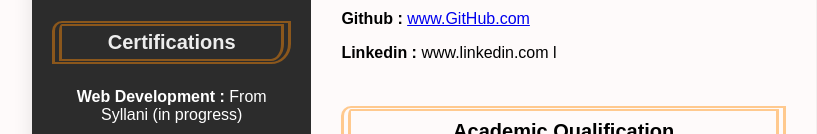
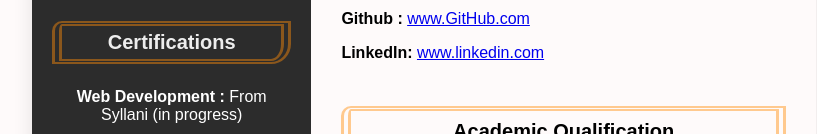
Before and after one commit to TalhaJawaid143/Resume-Builder, a plain HTML site: page milestone1/index.html in a window 1280 px wide. Shown: the part 561-695 px from the top of the page, without its empty margins (216-1033 px from the left). Drawn offline with Linux system fonts and the light colour scheme.

Commit message:
Update index.html

```diff
--- a/milestone1/index.html
+++ b/milestone1/index.html
@@ -34,7 +34,7 @@
             <p><b>Email : </b> <a href="mailto:talhajawaid601@gmail.com">talhajawaid601@gmail.com</a></p>
             <p><b>Phone : </b>03352914335</p>
             <p><b>Github : </b><a href="https://github.com/TalhaJawaid143" target="_blank">www.GitHub.com</a></p>
-         <p><b>Linkedin : </b><a https://www.linkedin.com/in/talha-jawaid-3689952b6/" target="_blank">www.linkedin.com l</a></p>
+         <p><b>LinkedIn:</b> <a href="https://www.linkedin.com/in/talha-jawaid-3689952b6/" target="_blank">www.linkedin.com</a></p>
 
             </section>
         <section id="education">
```
